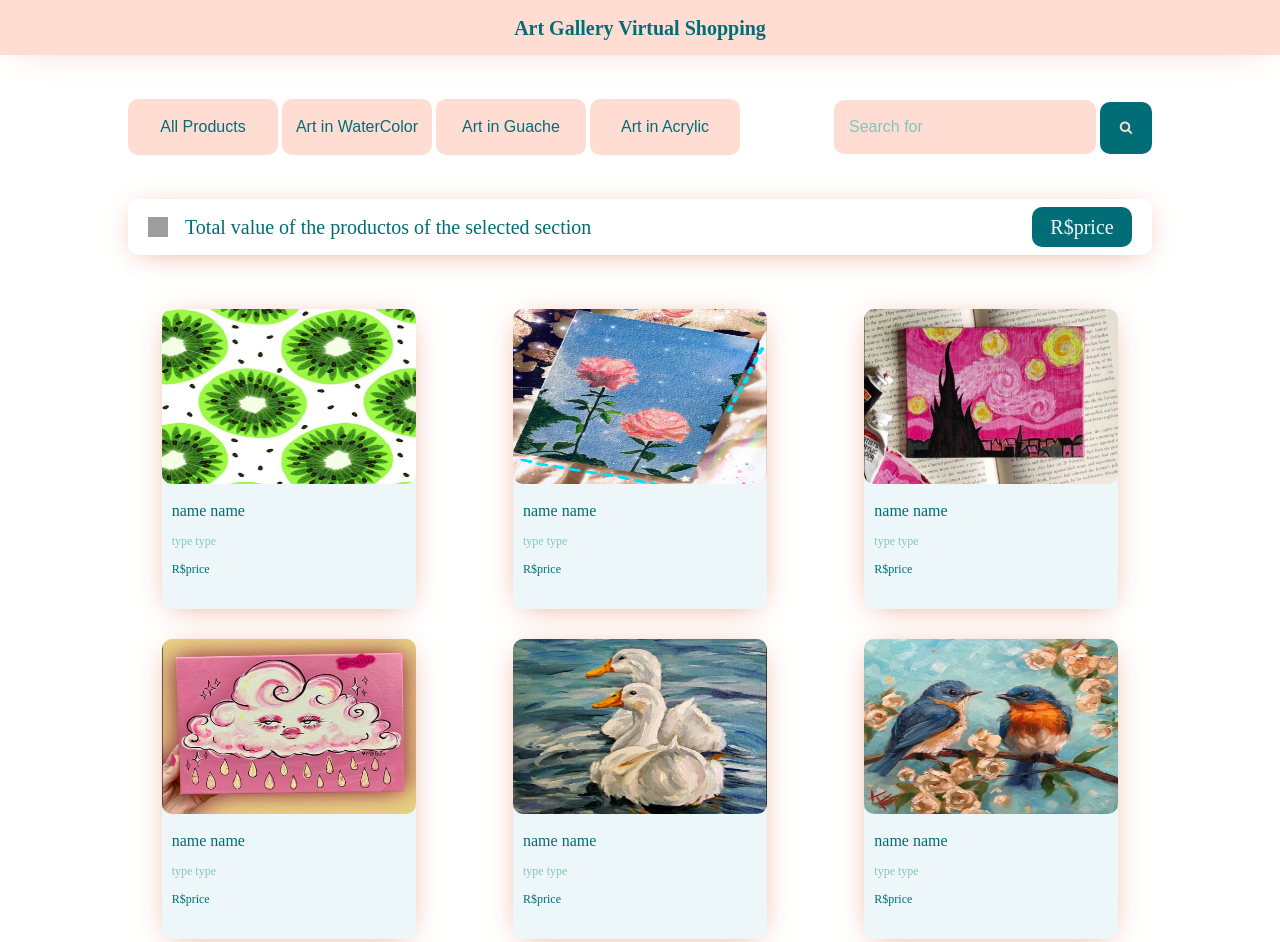
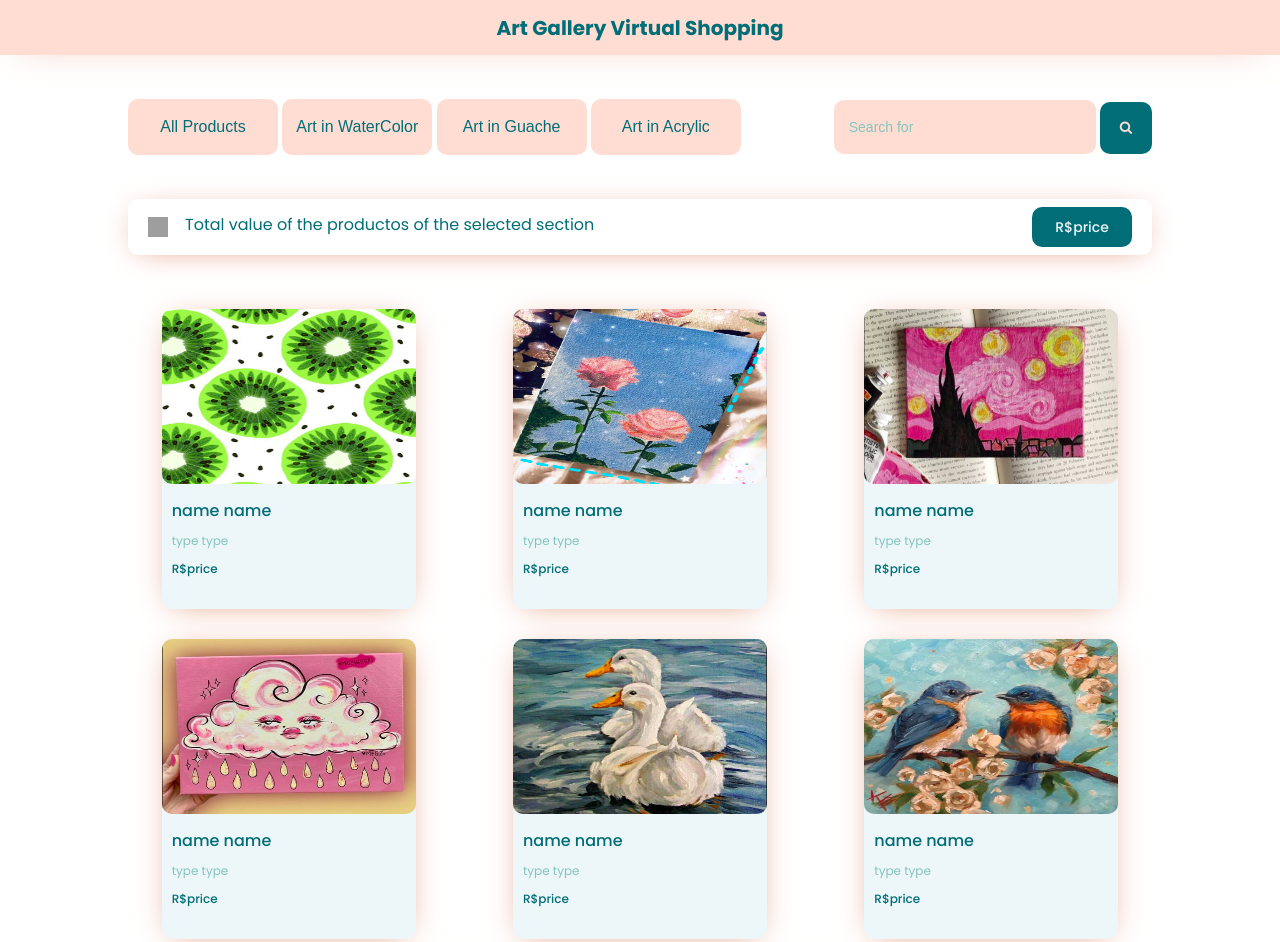
Before and after one commit to agnes-lica/Lista-produtos-JS-CSS, a plain HTML site: page index.html in a window 1280 px wide. Shown: the top 942 px of the page. Drawn offline with Linux system fonts and the light colour scheme; grey boxes are pictures that could not be loaded.

Commit message:
modificação de fontes

```diff
--- a/index.html
+++ b/index.html
@@ -9,6 +9,12 @@
     <link
       rel="stylesheet"
       href="https://cdnjs.cloudflare.com/ajax/libs/font-awesome/4.7.0/css/font-awesome.min.css"
+    />
+    <link rel="preconnect" href="https://fonts.googleapis.com" />
+    <link rel="preconnect" href="https://fonts.gstatic.com" crossorigin />
+    <link
+      href="https://fonts.googleapis.com/css2?family=Inter:wght@100&family=Poppins:ital,wght@0,100;0,200;0,300;0,400;0,500;0,600;0,700;0,800;0,900;1,100;1,200;1,300;1,400;1,500;1,600;1,700;1,800;1,900&display=swap"
+      rel="stylesheet"
     />
     <title>Products List</title>
   </head>
--- a/src/css/style.css
+++ b/src/css/style.css
@@ -1,3 +1,7 @@
+body {
+  font-family: "Poppins", sans-serif;
+}
+
 .title {
   width: 100%;
   height: 55px;
@@ -7,7 +11,7 @@
   justify-content: center;
   box-shadow: 0px 4px 40px -20px #e29578;
   color: #006d77;
-  font-weight: 900;
+  font-weight: 700;
   font-size: 20px;
 }
 
@@ -47,7 +51,7 @@ main {
   border-radius: 10px;
   background-color: #e29578;
   color: #83c5be;
-  font-size: 16px;
+  font-size: 14px;
   font-weight: 500;
 }
 
@@ -59,10 +63,10 @@ main {
   border: none;
   border-radius: 10px;
   color: #006d77;
-  font-size: 16px;
+  font-size: 14px;
 }
 .searchProduct::placeholder {
-  font-size: 16px;
+  font-size: 14px;
   color: #83c5be;
   font-weight: 500;
   padding: 5px;
@@ -103,7 +107,7 @@ main {
   display: flex;
   flex-direction: row;
   gap: 17px;
-  font-size: 20px;
+  font-size: 16px;
   font-weight: 400;
   color: #006d77;
 }
@@ -114,7 +118,7 @@ main {
 }
 
 .sum {
-  font-size: 20px;
+  font-size: 14px;
   font-weight: 500;
   color: #edf6f9;
   background-color: #006d77;
```
